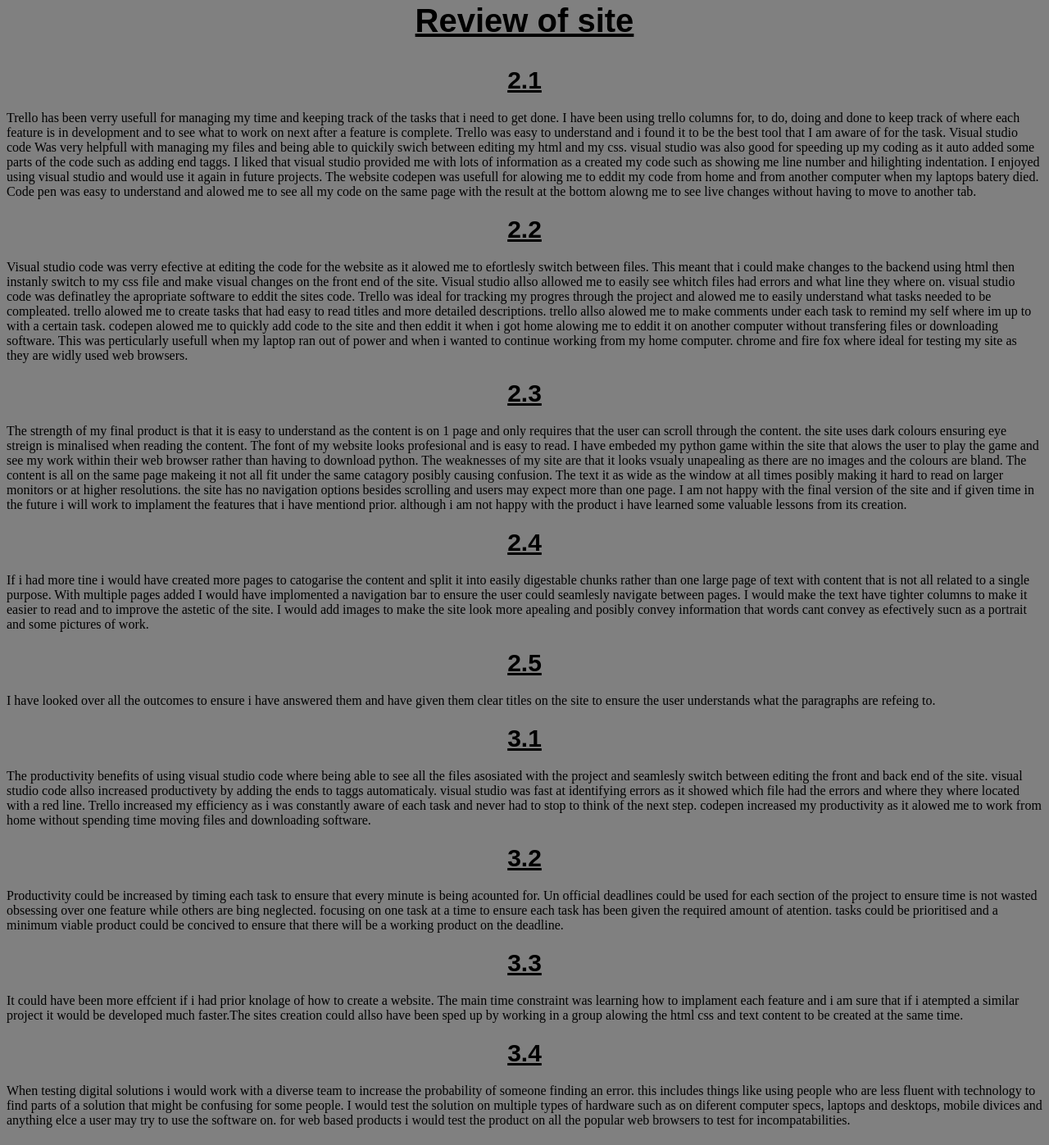
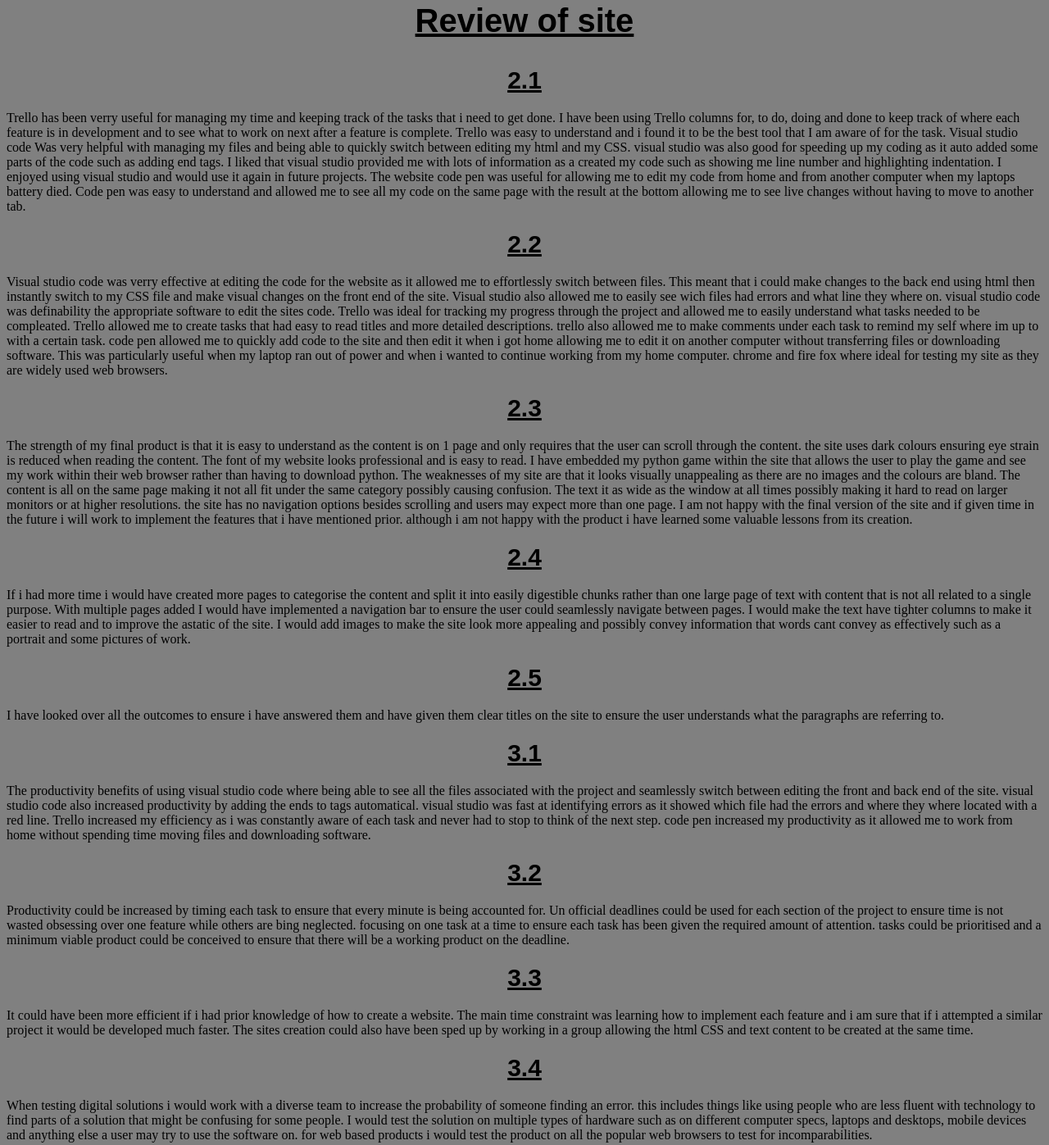
Before and after one commit to HarryM222/Harrys-first-web-site-, a plain HTML site: page index.html in a window 1280 px wide. Shown: the part 2399-3796 px from the top of the page at 82% size. Drawn offline with Linux system fonts and the light colour scheme.

Commit message:
Site update 1
some spelling errors corrected

```diff
--- a/index.html
+++ b/index.html
@@ -113,49 +113,41 @@
         <div>
 
     <h2> Review of site</h2>
-    <h1>2.1</h1>
-    <p>Trello has been verry usefull for managing my time and keeping track of the tasks that i need to get done. I have been using trello columns for, to do, doing and done to keep track of where each feature is in development and to see what to work on next after a feature is complete. Trello was easy to understand and i found it to be the best tool  that I am aware of for the task. Visual studio code Was very helpfull with managing my files and being able to quickily swich between editing my html and my css. visual studio was also good for speeding up my coding as it auto added some parts of the code such as adding end taggs. I liked that visual studio provided me with lots of information as a created my code such as showing me line number and hilighting indentation. I enjoyed using visual studio and would use it again in future projects. The website codepen was usefull for alowing me to eddit my code from home and from another computer when my laptops batery died. Code pen was easy to understand and alowed me to see all my code on the same page with the result at the bottom alowng me to see live changes without having to move to another tab.
+     <h1>2.1</h1>
+    <p>Trello has been verry useful for managing my time and keeping track of the tasks that i need to get done. I have been using Trello columns for, to do, doing and done to keep track of where each feature is in development and to see what to work on next after a feature is complete. Trello was easy to understand and i found it to be the best tool  that I am aware of for the task. Visual studio code Was very helpful with managing my files and being able to quickly switch between editing my html and my CSS. visual studio was also good for speeding up my coding as it auto added some parts of the code such as adding end tags. I liked that visual studio provided me with lots of information as a created my code such as showing me line number and highlighting indentation. I enjoyed using visual studio and would use it again in future projects. The website code pen was useful for allowing me to edit my code from home and from another computer when my laptops battery died. Code pen was easy to understand and allowed me to see all my code on the same page with the result at the bottom allowing me to see live changes without having to move to another tab.
 
     </p>
     <h1>2.2</h1>
-    <p>Visual studio code was verry efective at editing the code for the website as it alowed me to efortlesly switch between files. This meant that i could make changes to the backend using html then instanly switch to my css file and make visual changes on the front end of the site. Visual studio allso allowed me to easily see whitch files had errors and what line they where on. visual studio code was definatley the apropriate software to eddit the sites code.
-
-        Trello was ideal for tracking my progres through the project and alowed me to easily understand what tasks needed to be compleated. trello alowed me to create tasks that had easy to read titles and more detailed descriptions. trello allso alowed me to make comments under each task to remind my self where im up to with a certain task.
-
-        codepen alowed me to quickly add code to the site and then eddit it when i got home alowing me to eddit it on another computer without transfering files or downloading software. This was perticularly usefull when my laptop ran out of power and when i wanted to continue working from my home computer.
-
-        chrome and fire fox where ideal for testing my site as they are widly used web browsers.
+    <p>Visual studio code was verry effective at editing the code for the website as it allowed me to effortlessly switch between files. This meant that i could make changes to the back end using html then instantly switch to my CSS file and make visual changes on the front end of the site. Visual studio also allowed me to easily see wich files had errors and what line they where on. visual studio code was definability the appropriate software to edit the sites code.
+        Trello was ideal for tracking my progress through the project and allowed me to easily understand what tasks needed to be compleated. Trello allowed me to create tasks that had easy to read titles and more detailed descriptions. trello also allowed me to make comments under each task to remind my self where im up to with a certain task.
+        code pen allowed me to quickly add code to the site and then edit it when i got home allowing me to edit it on another computer without transferring files or downloading software. This was particularly useful when my laptop ran out of power and when i wanted to continue working from my home computer.
+        chrome and fire fox where ideal for testing my site as they are widely used web browsers.
         </p>
     <h1>2.3</h1>
-    <p>The strength of my final product is that it is easy to understand as the content is on 1 page and only requires that the user can scroll through the content.  the site uses dark colours ensuring eye streign is minalised when reading the content. The font of my website looks profesional and is easy to read. I have embeded my python game within the site that alows the user to play the game and see my work within their web browser rather than having to download python.
-
-        The weaknesses of my site are that it looks vsualy unapealing as there are no images and the colours are bland. The content is all on the same page makeing it not all fit under the same catagory posibly causing confusion. The text it as wide as the window at all times posibly making it hard to read on larger monitors or at higher resolutions. the site has no navigation options besides scrolling and users may expect more than one page.
-
-        I am not happy with the final version of the site and if given time in the future i will work to implament the features that i have mentiond prior. although i am not happy with the product i have learned some valuable lessons from its creation.
-        </p>
+    <p>The strength of my final product is that it is easy to understand as the content is on 1 page and only requires that the user can scroll through the content.  the site uses dark colours ensuring eye strain is reduced when reading the content. The font of my website looks professional and is easy to read. I have embedded my python game within the site that allows the user to play the game and see my work within their web browser rather than having to download python.
+        The weaknesses of my site are that it looks visually unappealing as there are no images and the colours are bland. The content is all on the same page making it not all fit under the same category possibly causing confusion. The text it as wide as the window at all times possibly making it hard to read on larger monitors or at higher resolutions. the site has no navigation options besides scrolling and users may expect more than one page.
+        I am not happy with the final version of the site and if given time in the future i will work to implement the features that i have mentioned prior. although i am not happy with the product i have learned some valuable lessons from its creation. </p>
     <h1>2.4</h1>
-    <p>If i had more tine i would have created more pages to catogarise the content and split it into easily digestable chunks rather than one large page of text with content that is not all related to a single purpose. With multiple pages added I would have implomented a navigation bar to ensure the user could seamlesly navigate between pages. I would make the text have tighter columns to make it easier to read and to improve the astetic of the site. I would add images to make the site look more apealing and posibly convey information that words cant convey as efectively sucn as a portrait and some pictures of work.
-
+    <p>If i had more time i would have created more pages to categorise the content and split it into easily digestible chunks rather than one large page of text with content that is not all related to a single purpose. With multiple pages added I would have implemented a navigation bar to ensure the user could seamlessly navigate between pages. I would make the text have tighter columns to make it easier to read and to improve the astatic of the site. I would add images to make the site look more appealing and possibly convey information that words cant convey as effectively such as a portrait and some pictures of work.
 
     </p>
     <h1>2.5</h1>
-    <p>I have looked over all the outcomes to ensure i have answered them and have given them clear titles on the site to ensure the user understands what the paragraphs are refeing to.
+    <p>I have looked over all the outcomes to ensure i have answered them and have given them clear titles on the site to ensure the user understands what the paragraphs are referring to.
 
     </p>
     <h1>3.1</h1>
-    <p>The productivity benefits of using visual studio code where being able to see all the files asosiated with the project and seamlesly switch between editing the front and back end of the site. visual studio code allso increased productivety by adding the ends to taggs automaticaly. visual studio was fast at identifying errors as it showed which file had the errors and where they where located with a red line.  Trello increased my efficiency as i was constantly aware of each task and never had to stop to think of the next step. codepen increased my productivity as it alowed me to work from home without spending time moving files and downloading software.
-
+    <p>The productivity benefits of using visual studio code where being able to see all the files associated with the project and seamlessly switch between editing the front and back end of the site. visual studio code also increased productivity by adding the ends to tags automatical. visual studio was fast at identifying errors as it showed which file had the errors and where they where located with a red line.  Trello increased my efficiency as i was constantly aware of each task and never had to stop to think of the next step. code pen increased my productivity as it allowed me to work from home without spending time moving files and downloading software.
     </p>
     <h1>3.2</h1>
-    <p>Productivity could be increased by timing each task to ensure that every minute is being acounted for. Un official deadlines could be used for each section of the project to ensure time is not wasted obsessing over one feature while others are bing neglected. focusing on one task at a time to ensure each task has been given the required amount of atention. tasks could be prioritised and a minimum viable product could be concived to ensure that there will be a working product on the deadline.
-
+    <p>Productivity could be increased by timing each task to ensure that every minute is being accounted for. Un official deadlines could be used for each section of the project to ensure time is not wasted obsessing over one feature while others are bing neglected. focusing on one task at a time to ensure each task has been given the required amount of attention. tasks could be prioritised and a minimum viable product could be conceived to ensure that there will be a working product on the deadline.
     </p>
     <h1>3.3</h1>
-    <p>It could have been more effcient if i had prior knolage of how to create a website. The main time constraint was learning how to implament each feature and i am sure that if i atempted a similar project it would be developed much faster.The sites creation could allso have been sped up by working in a group alowing the html css and text content to be created at the same time.
+    <p>It could have been more efficient if i had prior knowledge of how to create a website. The main time constraint was learning how to implement each feature and i am sure that if i attempted a similar project it would be developed much faster. The sites creation could also have been sped up by working in a group allowing the html CSS and text content to be created at the same time.
     </p>
 
     <h1>3.4</h1>
-    <P>When testing digital solutions i would work with a diverse team to increase the probability of someone finding an error. this includes things like using people who are less fluent with technology to find parts of a solution that might be confusing for some people. I would test the solution on multiple types of hardware such as on diferent computer specs, laptops and desktops, mobile divices and anything elce a user may try to use the software on. for web based products i would test the product on all the popular web browsers to test for incompatabilities.
+    <P>When testing digital solutions i would work with a diverse team to increase the probability of someone finding an error. this includes things like using people who are less fluent with technology to find parts of a solution that might be confusing for some people. I would test the solution on multiple types of hardware such as on different computer specs, laptops and desktops, mobile devices and anything else a user may try to use the software on. for web based products i would test the product on all the popular web browsers to test for incomparabilities.
+
 
     </P>
 </body>
```
